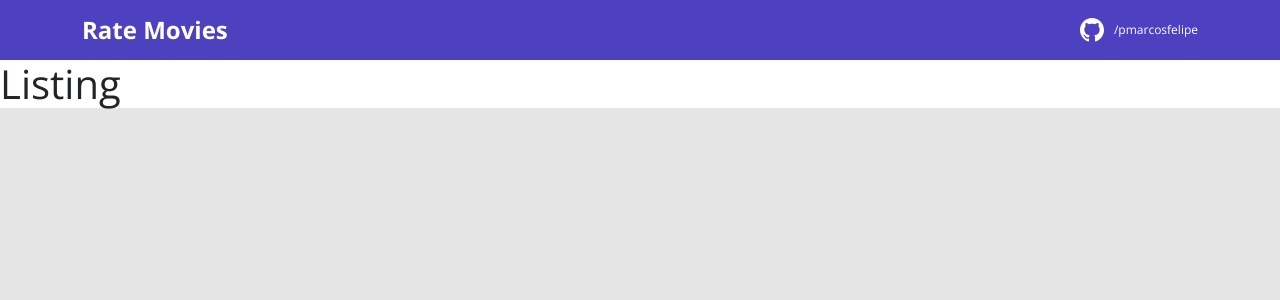
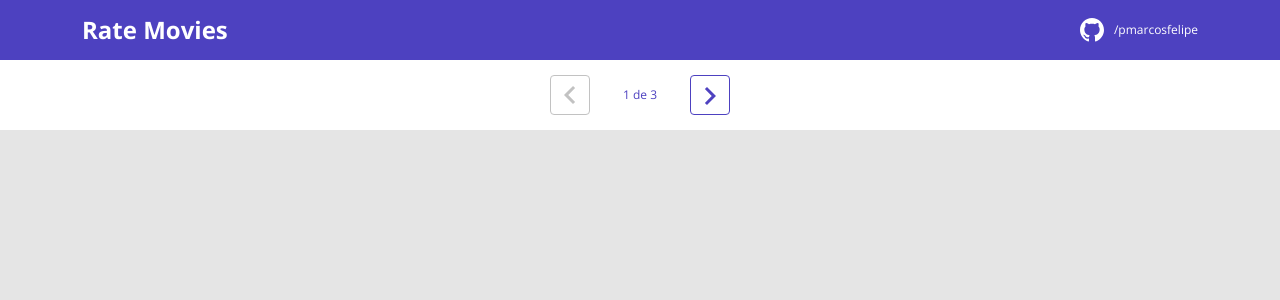
Before and after one commit to pmarcosfelipe/rate-movies, a React (Create React App) app in the folder frontend/: page / in a window 1280 px wide. Shown: the top 300 px of the page. Built offline with nearby package versions, Linux system fonts and the light colour scheme.

Commit message:
create Pagination component

```diff
--- /dev/null
+++ b/frontend/src/components/Pagination/index.tsx
@@ -0,0 +1,21 @@
+import { ReactComponent as Arrow } from 'assets/images/arrow.svg';
+
+import './styles.css';
+
+const Pagination = () => {
+  return (
+    <div className="pagination-container">
+      <div className="pagination-box">
+        <button className="pagination-button" disabled={true}>
+          <Arrow />
+        </button>
+        <p>{`${1} de ${3}`}</p>
+        <button className="pagination-button" disabled={false}>
+          <Arrow className="flip-horizontal" />
+        </button>
+      </div>
+    </div>
+  );
+};
+
+export default Pagination;
--- /dev/null
+++ b/frontend/src/components/Pagination/styles.css
@@ -0,0 +1,54 @@
+.pagination-container {
+  padding: 15px 0;
+  display: flex;
+  justify-content: center;
+  align-items: center;
+}
+
+.pagination-box {
+  width: 180px;
+  display: flex;
+  justify-content: space-between;
+  align-items: center;
+}
+
+.pagination-box form {
+  width: 100%;
+  display: flex;
+}
+
+.pagination-button {
+  width: 40px;
+  height: 40px;
+  border-radius: 4px;
+  background-color: #fff;
+  display: flex;
+  justify-content: center;
+  align-items: center;
+  border: 1px solid var(--color-primary);
+  cursor: pointer;
+}
+
+.pagination-button svg {
+  filter: brightness(0) saturate(100%) invert(26%) sepia(19%) saturate(7395%)
+    hue-rotate(234deg) brightness(89%) contrast(92%);
+}
+
+.pagination-button:disabled {
+  border: 1px solid #c2c2c2;
+  cursor: unset;
+}
+
+.pagination-button:disabled svg {
+  filter: none;
+}
+
+.pagination-container p {
+  margin: 0;
+  font-size: 12px;
+  color: var(--color-primary);
+}
+
+.flip-horizontal {
+  transform: rotate(180deg);
+}
--- a/frontend/src/pages/Listing/index.tsx
+++ b/frontend/src/pages/Listing/index.tsx
@@ -1,7 +1,9 @@
+import Pagination from 'components/Pagination';
+
 import './styles.css';
 
 const Listing = () => {
-  return <h1>Listing</h1>;
+  return <Pagination />;
 };
 
 export default Listing;
```
Also changed, not shown: frontend/src/assets/images/arrow.svg (added).
